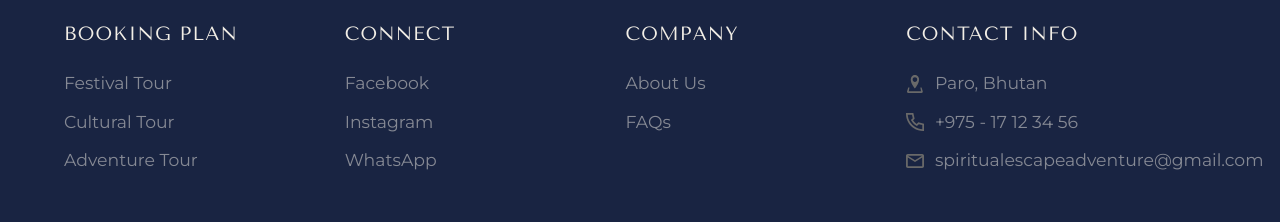
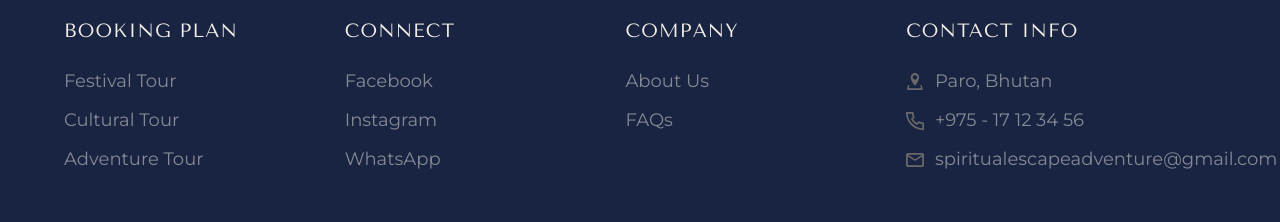
Before and after one commit to Sparrow535/SEA_travel, a React (Vite) app: page / in a window 1280 px wide. Shown: the part 5862-6084 px from the top of the page. Built offline with nearby package versions, Linux system fonts and the light colour scheme.

Commit message:
footer updates

```diff
--- a/src/components/Footer/Footer.css
+++ b/src/components/Footer/Footer.css
@@ -198,7 +198,7 @@
   color: rgb(var(--color-white-rgb) / 50%);
   text-decoration: none;
   font-family: var(--font-montserrat);
-  font-size: clamp(1rem, 1.35vw, 1.5rem);
+  font-size: clamp(1rem, 18px, 1.5rem);
   font-weight: 300;
   line-height: 1.3;
   transition:
--- a/src/components/Footer/Footer.tsx
+++ b/src/components/Footer/Footer.tsx
@@ -13,7 +13,6 @@ function Footer() {
   const mapLink = 'https://www.google.com/maps/search/?api=1&query=Paro%2C+Bhutan'
   const whatsappLink = 'https://wa.me/97517123456'
   const emailLink = 'mailto:spiritualescapeadventure@gmail.com'
-  const aboutLink = '/about'
   const faqLink = '/faq'
   const facebookLink = 'https://www.facebook.com/'
   const instagramLink = 'https://www.instagram.com/'
```
